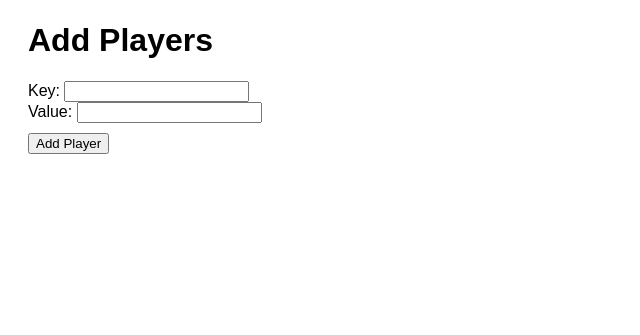
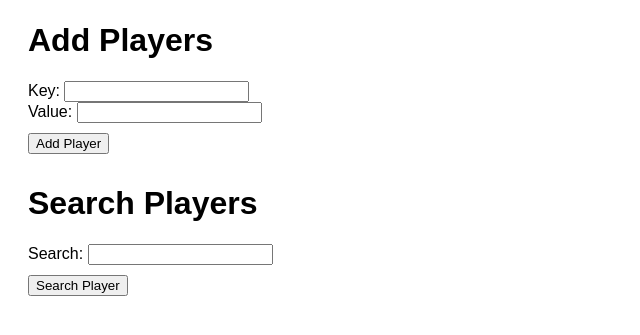
Before and after one commit to vcanillas/aoe4-lp-playertools, a Flask app: page /admin in a window 1280 px wide. Shown: the part 208-543 px from the top of the page, without its empty margins (0-640 px from the left). Run offline with Flask 3, Linux system fonts and the light colour scheme.

Commit message:
search player

```diff
--- a/app.py
+++ b/app.py
@@ -1,8 +1,8 @@
-import requests, json
+import json
+
 from typing import List
 from flask import Flask, request, jsonify, render_template
-import reference
-import model, settings
+import reference, static, model, settings
 
 app = Flask(__name__)
 
@@ -11,17 +11,6 @@ def mock():
     # Mock response data, typically loaded from a.json
     with open("./flux/flux-None.json", "r", encoding="utf-8") as f:
         return json.load(f)
-
-
-def call(url, params) -> str:
-    # Make the GET request
-    response = requests.get(url, params=params)
-
-    # Check and print response
-    if response.status_code == 200:
-        return response.json()
-    else:
-        print("Error:", response.status_code, response.text)
 
 
 def process_data(data, player1_id) -> List[model.Map]:
@@ -104,7 +93,7 @@ def get_all_players(matches: List[model.Map]):
     for match in matches:
         for team in match.teams:
             for player in team.players:
-                # If player not already in PLAYERS
+                # If player not already in players
                 if player.profile_id not in updated_players:
                     # Create new player object
                     updated_players[player.profile_id] = player.alias
@@ -129,6 +118,25 @@ def add_player():
     sorted_maps = dict(sorted(players.items(), key=lambda item: item[1]))
     reference.save_data("players.json", sorted_maps)
     return jsonify({"message": "Player added"}), 201
+
+
+@app.route("/search_player", methods=["POST"])
+def search_player():
+    text = request.json.get("text")
+    url = settings.AOE4WORLD_URL_API
+    params = {"query": text}
+    api_result = static.call(url, params)
+
+    result = []
+    for player in api_result["players"]:
+        result_player = {
+            "name": player.get("name"),
+            "profile_id": player.get("profile_id"),
+            "country": player.get("country"),
+        }
+        result.append(result_player)
+
+    return jsonify(result)
 
 
 @app.route("/maps", methods=["GET"])
@@ -169,7 +177,7 @@ def game_route():
         api_result = mock()
         player_id = 11628131
     else:
-        api_result = call(url, params)
+        api_result = static.call(url, params)
 
     maps = process_data(api_result, player_id)
 
--- a/templates/admin.html
+++ b/templates/admin.html
@@ -34,6 +34,15 @@
         <button type="submit">Add Player</button>
     </form>
 
+    <h1>Search Players</h1>
+    <form id="searchPlayersForm" action="/search" method="POST">
+        <label for="searchPlayerValue">Search:</label>
+        <input type="text" id="searchPlayerValue" name="value" required>
+        <br>
+        <button type="submit">Search Player</button>
+        <div id="searchPlayerResutlt"></div>
+    </form>
+
     <script>
         document.getElementById('mapsForm').addEventListener('submit', function (e) {
             e.preventDefault();
@@ -66,6 +75,30 @@
                 .then(data => alert(data))
                 .catch(error => alert('Error: ' + error));
         });
+
+        document.getElementById('searchPlayersForm').addEventListener('submit', function (e) {
+            e.preventDefault();
+            const value = document.getElementById('searchPlayerValue').value;
+            fetch('/search_player', {
+                method: 'POST',
+                headers: {
+                    'Content-Type': 'application/json'
+                },
+                body: JSON.stringify({ text: value })
+            })
+                .then(response => response.text())
+                .then(data => {
+                    const players = JSON.parse(data);
+                    let htmlContent = '';
+                    players.forEach(player => {
+                        htmlContent += `<p>${player.name} -- ${player.profile_id} -- ${player.country || 'N/A'}</p>`;
+                    });
+
+                    document.getElementById('searchPlayerResutlt').innerHTML = htmlContent;
+                })
+                .catch(error => alert('Error: ' + error));
+        });
+
     </script>
 </body>
 
```
Also changed, not shown: static.py (+12 -1 lines).
